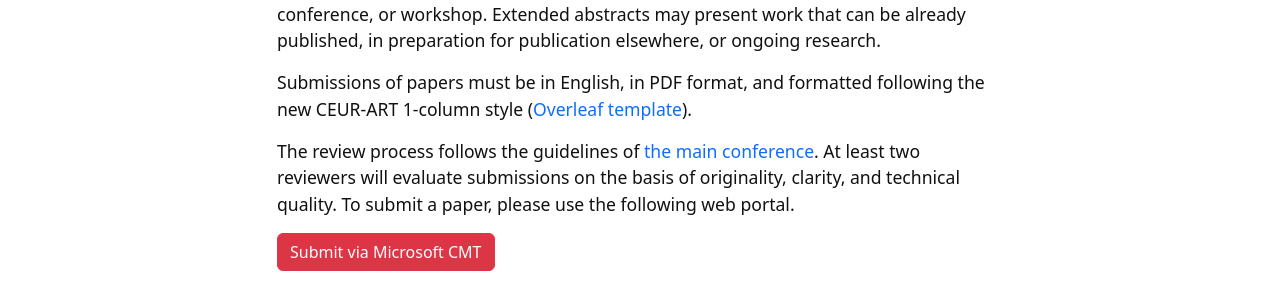
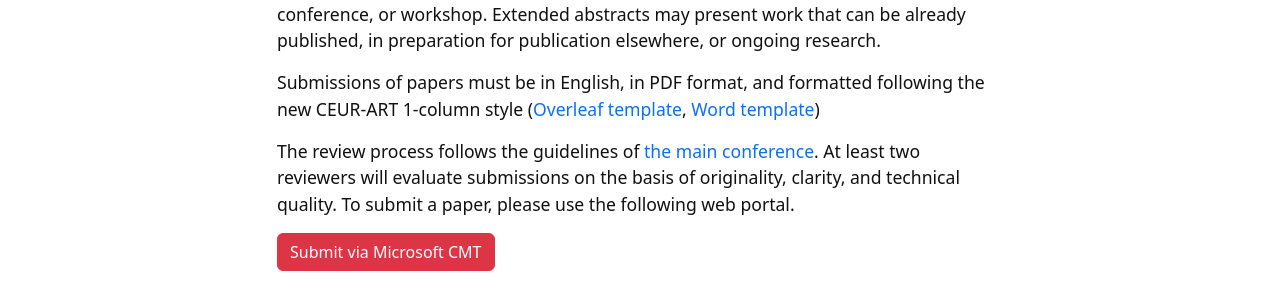
Before and after one commit to lsai2025/lsai2025.github.io, a Jekyll site: the page built from content/0-submit.md, in a window 1280 px wide. Shown: the part 567-858 px from the top of the page. Built offline with Jekyll 4.4.1, drawn with Linux system fonts in a browser that asks for light colours.

Commit message:
Update 0-submit.md

```diff
--- a/content/0-submit.md
+++ b/content/0-submit.md
@@ -14,7 +14,7 @@ References are excluded from page count.
 ## Submission Guidelines
 Authors are invited to submit original research papers which have not been published elsewhere and which are not currently under consideration for another journal, conference, or workshop. Extended abstracts may present work that can be already published, in preparation for publication elsewhere, or ongoing research.
 
-Submissions of papers must be in English, in PDF format, and formatted following the new CEUR-ART 1-column style ([Overleaf template](https://www.overleaf.com/latex/templates/template-for-submissions-to-ceur-workshop-proceedings-ceur-ws-dot-org/wqyfdgftmcfw)).
+Submissions of papers must be in English, in PDF format, and formatted following the new CEUR-ART 1-column style ([Overleaf template](https://www.overleaf.com/latex/templates/template-for-submissions-to-ceur-workshop-proceedings-ceur-ws-dot-org/wqyfdgftmcfw), [Word template](https://github.com/lsai2025/lsai2025.github.io/raw/refs/heads/main/content/lsai-word.docx.docx))
 
 The review process follows the guidelines of [the main conference](https://hhai-conference.org/2025/). At least two reviewers will evaluate submissions on the basis of originality, clarity, and technical quality. To submit a paper, please use the following web portal.
 
```
